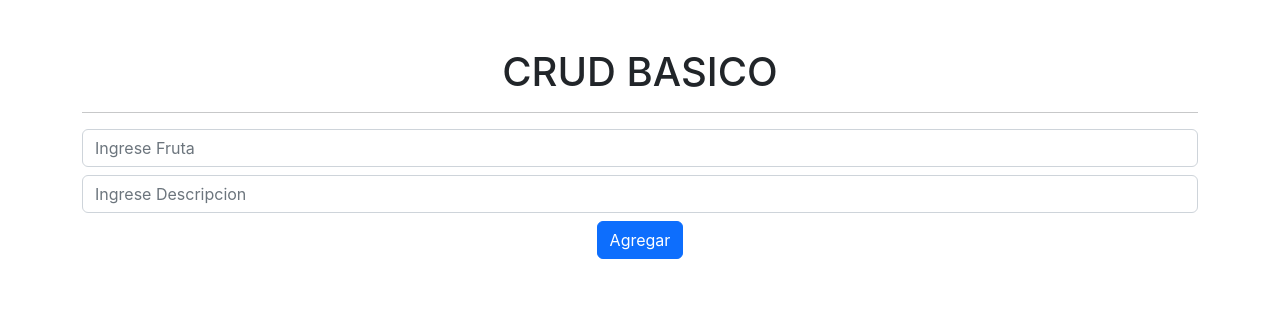
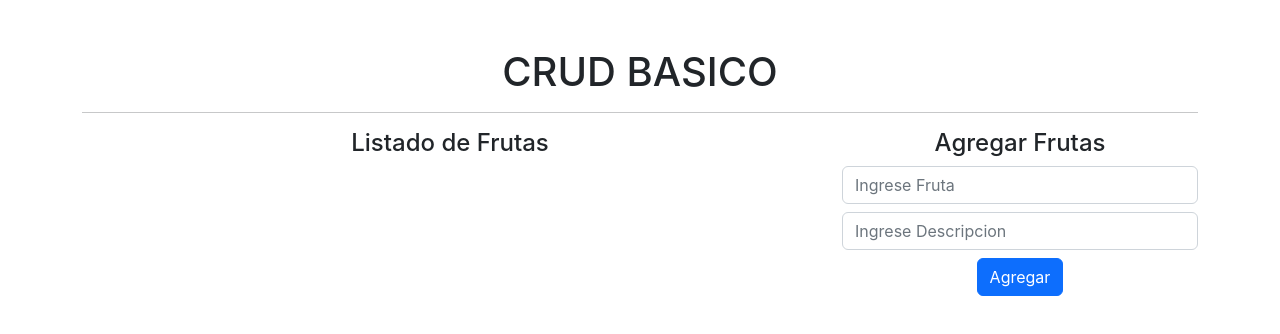
Before and after one commit to geros78/crud-diplomado, a React (Create React App) app: page / in a window 1280 px wide. Shown: the top 334 px of the page. Built offline with nearby package versions, Linux system fonts and the light colour scheme.

Commit message:
Agregad la seccion listar frutas y agregar frutar

```diff
--- a/src/components/Formulario.jsx
+++ b/src/components/Formulario.jsx
@@ -7,12 +7,26 @@ const Formulario = () => {
     <div className='container mt-5'>
         <h1 className='text-center'>CRUD BASICO</h1>
         <hr/>
+        <div className='row'>
+            <div className='col-8'>
+                <h4 className='text-center'>Listado de Frutas</h4>
+                <ul className='list-group'>
+
+                </ul>
+            </div>
+        <div className='col-4'>
+        <h4 className='text-center'>
+            Agregar Frutas
+        </h4>
+
         <form>
           <input className='form-control mb-2' type="text" placeholder='Ingrese Fruta'></input>
           <input className='form-control mb-2' type="text" placeholder='Ingrese Descripcion'></input>
           <button className='btn btn-primary btn-block'>Agregar</button>
         </form>
+        </div>
     </div>
+</div>
   )
 }
 
```
